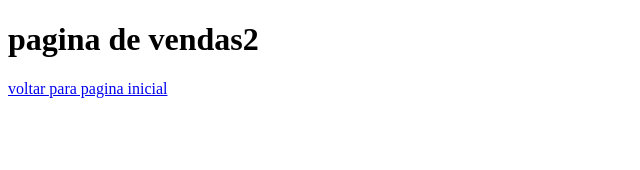
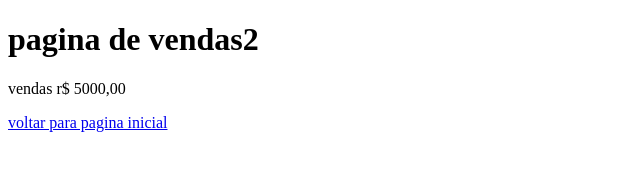
Before and after one commit to Kpig0411/aulagithub2, a plain HTML site: page vendas2.html in a window 1280 px wide. Shown: the whole page, without its empty margins (0-640 px from the left). Drawn offline with Linux system fonts and the light colour scheme.

Commit message:
acrescentado valor de vendas

```diff
--- a/vendas2.html
+++ b/vendas2.html
@@ -8,6 +8,7 @@
 </head>
 <body>
     <h1>pagina de vendas2</h1>
+    <p>vendas r$ 5000,00</p>
     <a href="index.html">voltar para pagina inicial</a>
 </body>
 </html>
```
